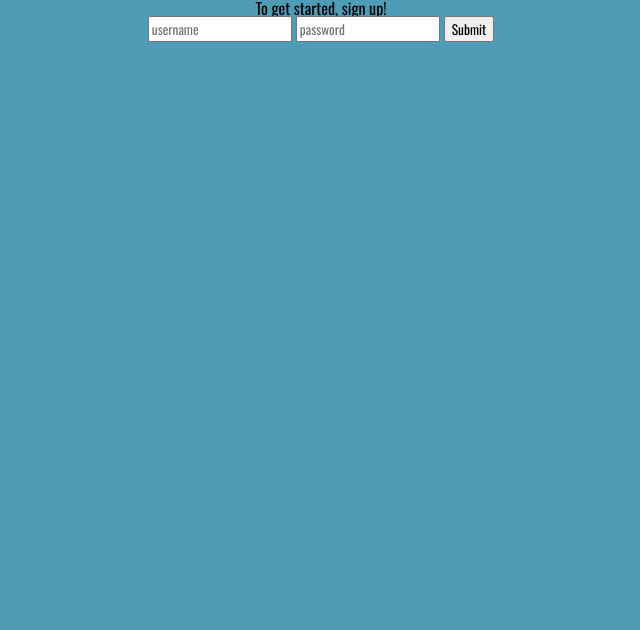
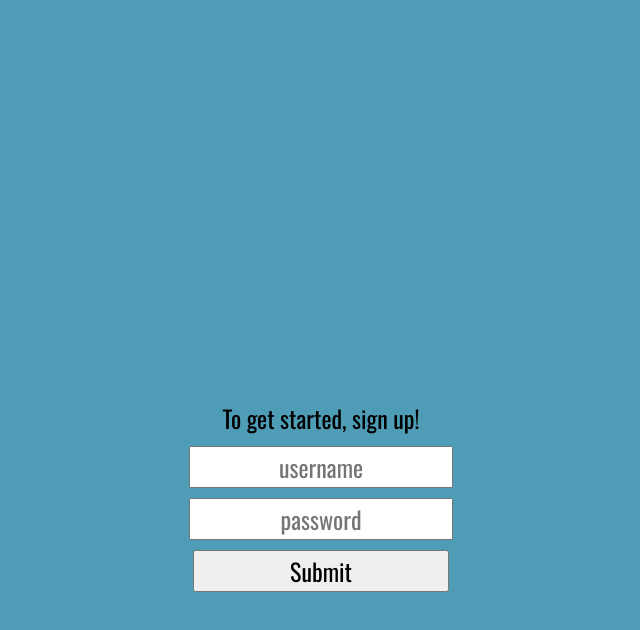
Before and after one commit to taesup/slugwithfriends, a website: page fr/public/index.html in a window 1280 px wide. Shown: the whole page, without its empty margins (319-959 px from the left). Drawn offline with nearby package versions, Linux system fonts and the light colour scheme; files that its build step writes are made by us from their sources.

Commit message:
Centered all the things!

```diff
--- a/fr/public/css/styles.css
+++ b/fr/public/css/styles.css
@@ -52,8 +52,17 @@ table {
 
 h1, h2, h3, h4, h5, h6, p, a, input {
   font-family: 'Oswald', sans-serif;
+  font-size: 24px;
+  line-height: 150%;
 }
 
-.signup {
-  max-width: 700px;
+.sign-up {
+  margin-top: 400px;
 }
+
+input {
+  display: block;
+  text-align: center;
+  margin: 10px auto;
+  width: 20%;
+}
```
